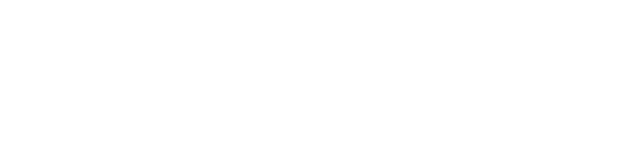
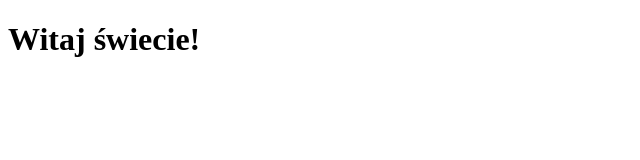
Before and after one commit to katarzynaprojekty/nauka-gita-2, a plain HTML site: page index.html in a window 1280 px wide. Shown: the whole page, without its empty margins (0-640 px from the left). Drawn offline with nearby package versions, Linux system fonts and the light colour scheme; files that its build step writes are made by us from their sources.

Commit message:
Update index.html

```diff
--- a/index.html
+++ b/index.html
@@ -3,10 +3,10 @@
 <head>
     <meta charset="utf-8"
     <link rel = "stylesheet" type = "text/css" href = "style.css">
-    <title>git nauka 2</title>
+    <title>git nauka 2- push </title>
 </head>
 <body>
-
+    <h1> Witaj  świecie! </h1>
 
 
 </body>
```
